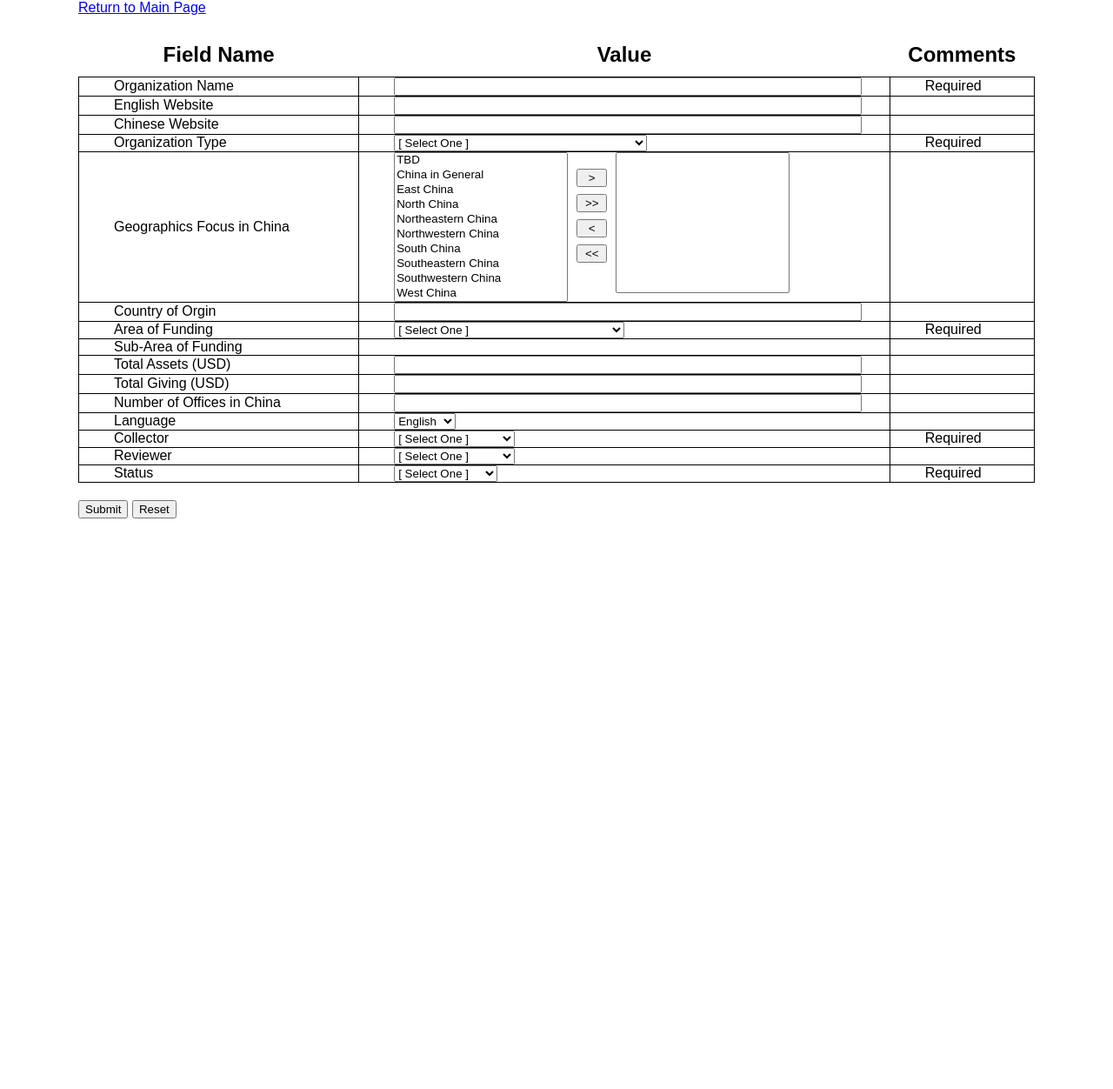
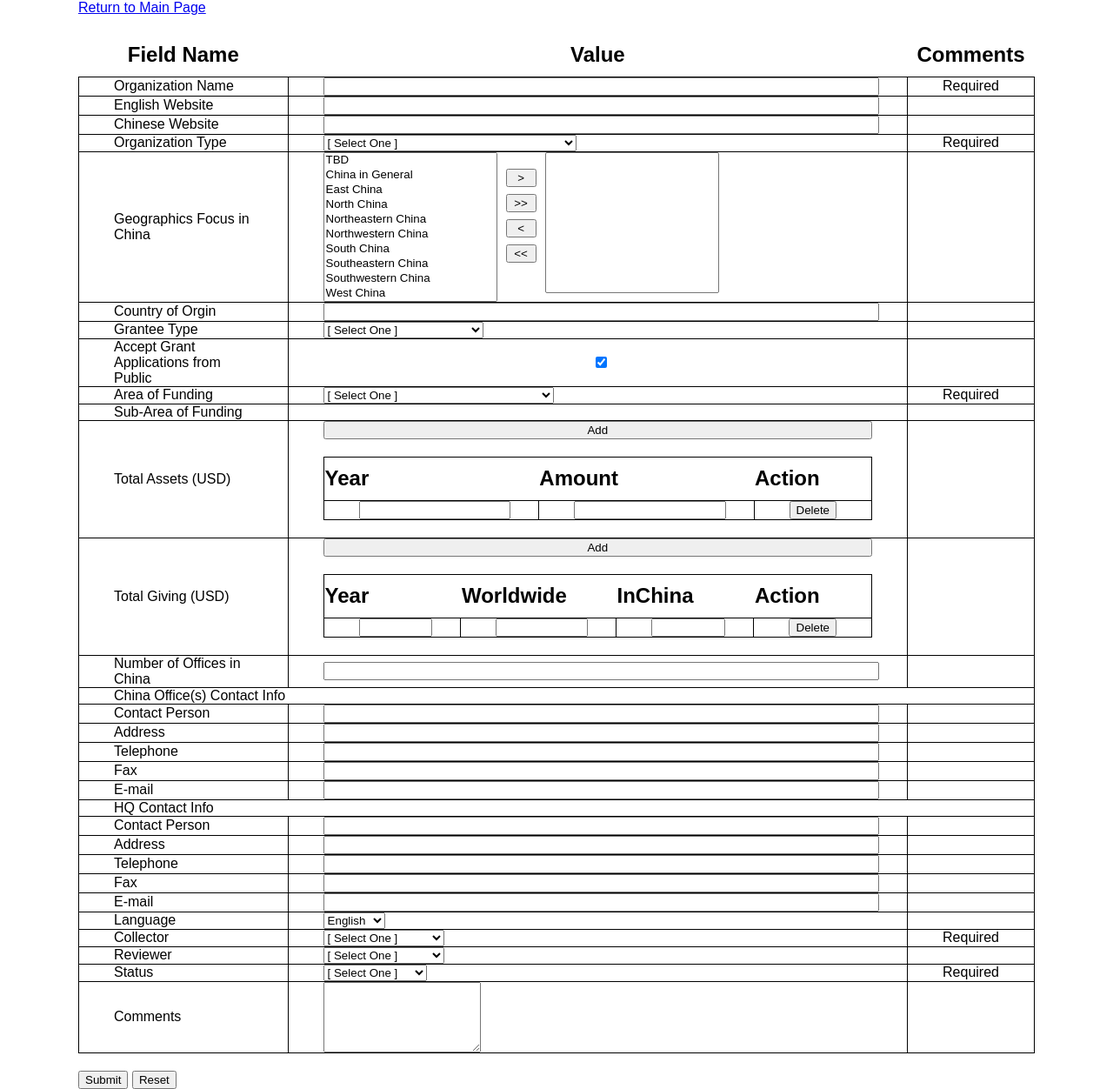
Before and after one commit to JianMa/chinafundseeker, a PHP site: page /InputOrganization.html in a window 1280 px wide. Shown: the whole page at 87% size. Before the commit the page ends 596 px from the top, so only its background shows below. Run offline with PHP 8.4, Linux system fonts and the light colour scheme; lists and menus that the app fills with data are empty.

Commit message:
finished InputOrganization functions

```diff
--- a/InputOrganization.html
+++ b/InputOrganization.html
@@ -12,99 +12,198 @@
 		<br />
 
 		<form id="OrganizationForm" action="./Php/Result.php" method="post">
-			<table>
+			<table id="Organization">
 				<thead>
 					<tr>
-						<th> Field Name </th>
-						<th> Value </th>
-						<th> Comments </th>
+						<th id="FieldName"> Field Name </th>
+						<th id="Value"> Value </th>
+						<th id="Comments"> Comments </th>
 					</tr>
 				</thead>
 
 				<tbody>
 					<tr>
-						<td> Organization Name </td>
-						<td> <input name="OrgName" /> </td>
-						<td> Required </td>
+						<td class="first"> Organization Name </td>
+						<td class="first required"> <input name="OrgName" /> </td>
+						<td class="first"> Required </td>
 					</tr>
 
 					<tr>
-						<td> English Website </td>
-						<td> <input name="WebsiteEn" /> </td>
+						<td class="first"> English Website </td>
+						<td class="first"> <input name="WebsiteEn" /> </td>
 					</tr>
 
 					<tr>
-						<td> Chinese Website </td>
-						<td> <input name="WebsiteCh" /> </td>
+						<td class="first"> Chinese Website </td>
+						<td class="first"> <input name="WebsiteCh" /> </td>
 					</tr>
 
 					<tr>
-						<td> Organization Type </td>
-						<td class="OrgTypeList"> </td>
-						<td> Required </td>
+						<td class="first"> Organization Type </td>
+						<td class="first required OrgTypeList"> </td>
+						<td class="first"> Required </td>
 					</tr>
 
 					<tr>
-						<td> Geographics Focus in China </td>
-						<td class="GeoList"> </td>
+						<td class="first"> Geographics Focus in China </td>
+						<td class="first GeoList"> </td>
 					</tr>
 
 					<tr>
-						<td> Country of Orgin </td>
-						<td> <input name="OrginalCountry" /> </td>
+						<td class="first"> Country of Orgin </td>
+						<td class="first"> <input name="OrginalCountry" /> </td>
 					</tr>
 
 					<tr>
-						<td> Area of Funding </td>
-						<td class="AreaList"> </td>
-						<td> Required </td>
+						<td class="first"> Grantee Type </td>
+						<td class="first GranteeTypeList"> </td>
 					</tr>
 
 					<tr>
-						<td> Sub-Area of Funding </td>
-						<td class="SubAreaList"> </td>
+						<td class="first"> Accept Grant Applications from Public </td>
+						<td class="first"> <input type="checkbox" name="AcceptPublic" checked="checked" /> </td>
 					</tr>
 
 					<tr>
-						<td> Total Assets (USD) </td>
-						<td> <input /> </td>
+						<td class="first"> Area of Funding </td>
+						<td class="first required AreaList"> </td>
+						<td class="first"> Required </td>
 					</tr>
 
 					<tr>
-						<td> Total Giving (USD) </td>
-						<td> <input /> </td>
+						<td class="first"> Sub-Area of Funding </td>
+						<td class="first SubAreaList"> </td>
 					</tr>
 
 					<tr>
-						<td> Number of Offices in China </td>
-						<td> <input name="NumOffices" /> </td>
+						<td class="first"> Total Assets (USD) </td>
+						<td class="first Assets">
+							<span> <input type="button" class="AddAssets" value="Add" /> </span>
+							<table class="Assets">
+								<thead>
+									<tr>
+										<th class="AssetsYear"> Year </th>
+										<th class="AssetsAmount"> Amount </th>
+										<th class="AssetsAction"> Action </th>
+									</tr>
+								</thead>
+							</table>
+						</td>
 					</tr>
 
 					<tr>
-						<td> Language </td>
-						<td class="LanguageList"> </td>
+						<td class="first"> Total Giving (USD) </td>
+						<td class="first Giving">
+							<span> <input type="button" class="AddGiving" value="Add" /> </span>
+							<table class="Giving">
+								<thead>
+									<tr>
+										<th class="GivingYear"> Year </th>
+										<th class="GivingWorldwide"> Worldwide </th>
+										<th class="GivingInChina"> InChina </th>
+										<th class="GivingAction"> Action </th>
+									</tr>
+								</thead>
+							</table>
+						</td>
 					</tr>
 
 					<tr>
-						<td> Collector </td>
-						<td class="NameList Collector"> </td>
-						<td> Required </td>
+						<td class="first"> Number of Offices in China </td>
+						<td class="first"> <input name="NumOffices" /> </td>
+					</tr>
+
+
+					<tr>
+						<td class="first" colspan="3"> China Office(s) Contact Info </td>
 					</tr>
 
 					<tr>
-						<td> Reviewer </td>
-						<td class="NameList Reviewer"> </td>
+						<td class="firstIndent"> Contact Person </td>
+						<td class="first"> <input name="CnContactPerson" /> </td>
 					</tr>
 
 					<tr>
-						<td> Status </td>
-						<td class="StatusList"> </td>
-						<td> Required </td>
+						<td class="firstIndent"> Address </td>
+						<td class="first"> <input name="CnContactAddress" /> </td>
+					<tr>
+
+					<tr>
+						<td class="firstIndent"> Telephone </td>
+						<td class="first"> <input name="CnContactTelephone" /> </td>
+					<tr>
+
+					<tr>
+						<td class="firstIndent"> Fax </td>
+						<td class="first"> <input name="CnContactFax" /> </td>
+					<tr>
+
+					<tr>
+						<td class="firstIndent"> E-mail </td>
+						<td class="first"> <input name="CnContactEmail" /> </td>
+					<tr>
+
+
+					<tr>
+						<td class="first" colspan="3"> HQ Contact Info </td>
+					</tr>
+
+					<tr>
+						<td class="firstIndent"> Contact Person </td>
+						<td class="first"> <input name="HqContactPerson" /> </td>
+					</tr>
+
+					<tr>
+						<td class="firstIndent"> Address </td>
+						<td class="first"> <input name="HqContactAddress" /> </td>
+					<tr>
+
+					<tr>
+						<td class="firstIndent"> Telephone </td>
+						<td class="first"> <input name="HqContactTelephone" /> </td>
+					<tr>
+
+					<tr>
+						<td class="firstIndent"> Fax </td>
+						<td class="first"> <input name="HqContactFax" /> </td>
+					<tr>
+
+					<tr>
+						<td class="firstIndent"> E-mail </td>
+						<td class="first"> <input name="HqContactEmail" /> </td>
+					<tr>
+
+
+					<tr>
+						<td class="first"> Language </td>
+						<td class="first LanguageList"> </td>
+					</tr>
+
+					<tr>
+						<td class="first"> Collector </td>
+						<td class="first required NameList Collector"> </td>
+						<td class="first"> Required </td>
+					</tr>
+
+					<tr>
+						<td class="first"> Reviewer </td>
+						<td class="first NameList Reviewer"> </td>
+					</tr>
+
+					<tr>
+						<td class="first"> Status </td>
+						<td class="first required StatusList"> </td>
+						<td class="first"> Required </td>
+					</tr>
+
+					<tr>
+						<td class="first"> Comments </td>
+						<td class="first"> <textarea name="Comments" rows="5"> </textarea> </td>
 					</tr>
 				</tbody>
 			</table>
 
-			<input type="submit" name="submit" value="Submit" />
+			<input type="submit" name="submit" id="submit" value="Submit" />
 			<input type="reset" name="reset" id="reset" value="Reset" />
 		</form>
 	</body>
--- a/Js/Default.js
+++ b/Js/Default.js
@@ -22,7 +22,7 @@
 		return;
 
 	var source = $('<select class="Source" multiple="multiple" size="10">').createOptions(list);
-	var selected = $('<select class="Selected" multiple="multiple" size="10">').attr("name", name)
+	var selected = $('<select class="Selected" multiple="multiple" size="10">');
 
 	var buttonAdd = $('<input type="button">').attr("value", ">");
 	var buttonAddAll = $('<input type="button">').attr("value", ">>");
@@ -31,19 +31,33 @@
 	var buttons = $("<div>").append(buttonAdd, buttonAddAll, buttonRemove, buttonRemoveAll);
 
 	buttonAdd.click(function() {
-		selected.append($("option:selected", source));
+		var add = $("option:selected", source);
+
+		add.each(function(index, element) {
+			selected.append(
+				element,
+				$("<input type='hidden' name='" + name + "[]' value='" + element.text + "'>")
+			);
+		});
 	});
 
 	buttonAddAll.click(function() {
-		selected.append($("option", source).attr("selected", "selected"));
+		$("option", source).attr("selected", "selected");
+		buttonAdd.click();
 	});
 
 	buttonRemove.click(function() {
-		source.append($("option:selected", selected));
+		var remove = $("option:selected", selected);
+
+		remove.each(function(index, element) {
+			$(element).next().remove();
+			source.append(element);
+		});
 	});
 
 	buttonRemoveAll.click(function() {
-		source.append($("option", selected).attr("selected", "selected"));
+		$("option", selected).attr("selected", "selected");
+		buttonRemove.click();
 	});
 
 	return $(this).append(
--- a/Js/Organization.js
+++ b/Js/Organization.js
@@ -5,7 +5,8 @@
 $(document).ready(function() {
 	$.getJSON(OrganizationFilePath, function(data, textStatus) {
 		$("td.OrgTypeList").createSelectOption(data.OrgTypeList, "OrgType");
-		$("td.GeoList").createMultipleSelect(data.GeoList, "Geo");
+		$("td.GranteeTypeList").createSelectOption(data.GranteeTypeList, "GranteeType");
+		$("td.GeoList").createMultipleSelect(data.GeoList, "Geos");
 
 		$("td.AreaList").createSelectOption(data.AreaList, "Area");
 		$("td.AreaList option").click(function() {
@@ -13,17 +14,81 @@
 			$("td.SubAreaList").empty().createSelectOption(data.SubAreaList[subArea], "SubArea");
 		});
 
+		$("table.Assets").appendAssets();
+		$("input.AddAssets").click(function() {
+			$("table.Assets").appendAssets();
+		});
 
-		$("#submit").click(function() {
+		$("table.Giving").appendGiving();
+		$("input.AddGiving").click(function() {
+			$("table.Giving").appendGiving();
+		});
+
+		$("input#submit").click(function() {
 			return Validate();
 		});
 
-		$("#reset").click(function() {
+		$("input#reset").click(function() {
 			$("td.GeoList").empty().createMultipleSelect(data.GeoList, "Geo");
 		});
 	});
 });
 
 function Validate() {
-	return true;
+	var result = true;
+
+	$("td.required").each(function(index, element) {
+		var value = "";
+
+		if ($("input", element).length != 0) {
+			value = $("input", element).val();
+		} else if ($("select", element).length != 0) {
+			value = $("select", element).val();
+			if (value == "[ Select One ]")
+				value = "";
+		}
+
+		if (value == "") {
+			$(element).next().css("color", "red");
+			result = false;
+		} else
+			$(element).next().css("color", "black");
+	});
+
+	return result;
 }
+
+var assets = 0;
+$.fn.appendAssets = function() {
+	var inputYear = "<input type='text' class='AssetsYearInput' name='AssetsYears[" + assets + "]' />";
+	var inputAmount = "<input type='text' class='AssetsAmountInput' name='AssetsAmounts[" + assets + "]' />";
+	var deleteAssets = "<input type='button' class='AssetsDeleteButton' value='Delete' />";
+	var assetsTr = $("<tr>").append(MakeTd(inputYear), MakeTd(inputAmount),
+						MakeTd($(deleteAssets).click(function() {
+							$(assetsTr).remove();
+						}))
+					);
+	assets++;
+
+	$(this).append(assetsTr);
+}
+
+var giving = 0;
+$.fn.appendGiving = function() {
+	var inputYear = "<input type='text' class='GivingYearInput' name='GivingYears[" + giving + "]' />";
+	var inputWorld = "<input type='text' class='GivingWorldwideInput' name='GivingWorlds[" + giving + "]' />";
+	var inputChina = "<input type='text' class='GivingInChinaInput' name='GivingChinas[" + giving + "]' />";
+	var deleteGiving = "<input type='button' class='GivingDeleteButton' value='Delete' />";
+	var assetTr = $("<tr>").append(MakeTd(inputYear), MakeTd(inputWorld), MakeTd(inputChina),
+						MakeTd($(deleteGiving).click(function() {
+							$(assetTr).remove();
+						}))
+					);
+	giving++;
+
+	$(this).append(assetTr);
+}
+
+function MakeTd(input) {
+	return $("<td>").append(input);
+}
--- a/MetaData/Organization.json
+++ b/MetaData/Organization.json
@@ -8,6 +8,13 @@
 		"Nonprofit and Nongovernmental Organization",
 		"Private Foundation",
 		"Public Foundation"
+	],
+
+	"GranteeTypeList":
+	[
+		"Individual",
+		"Organization",
+		"Individual and Organization"
 	],
 
 	"GeoList":
@@ -73,6 +80,7 @@
 		"LGBT Rights",
 		"People with Disabilities",
 		"Religion",
+		"Research",
 		"Rural Development",
 		"Science and Technology",
 		"Services for Older People",
```
Also changed, not shown: Php/Default.php (+15 -24 lines), Php/EchoOrganizationTest.php (added, +52 -0 lines), Php/ProcessOrganization.php (+210 -16 lines), index.html (added, +20 -0 lines).
